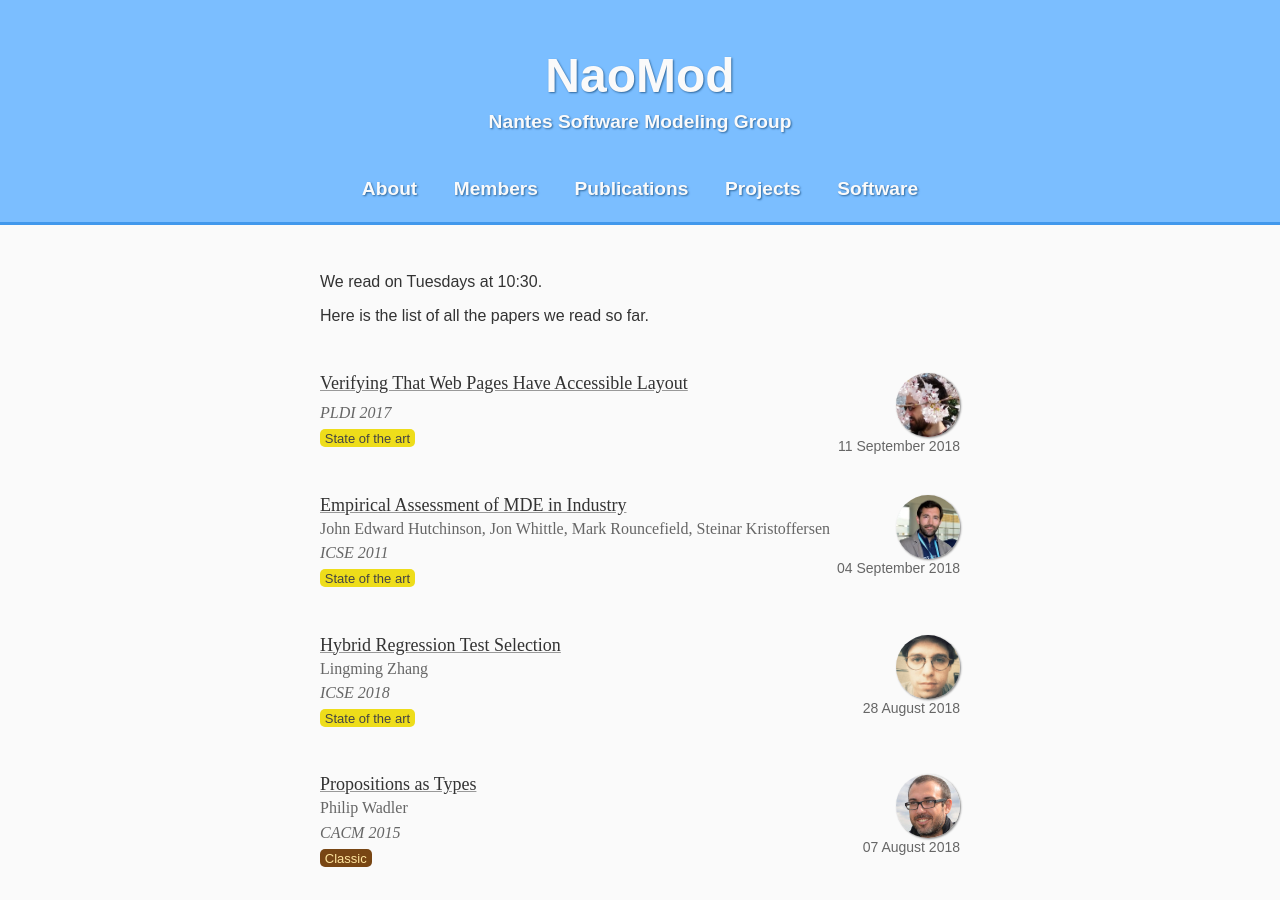
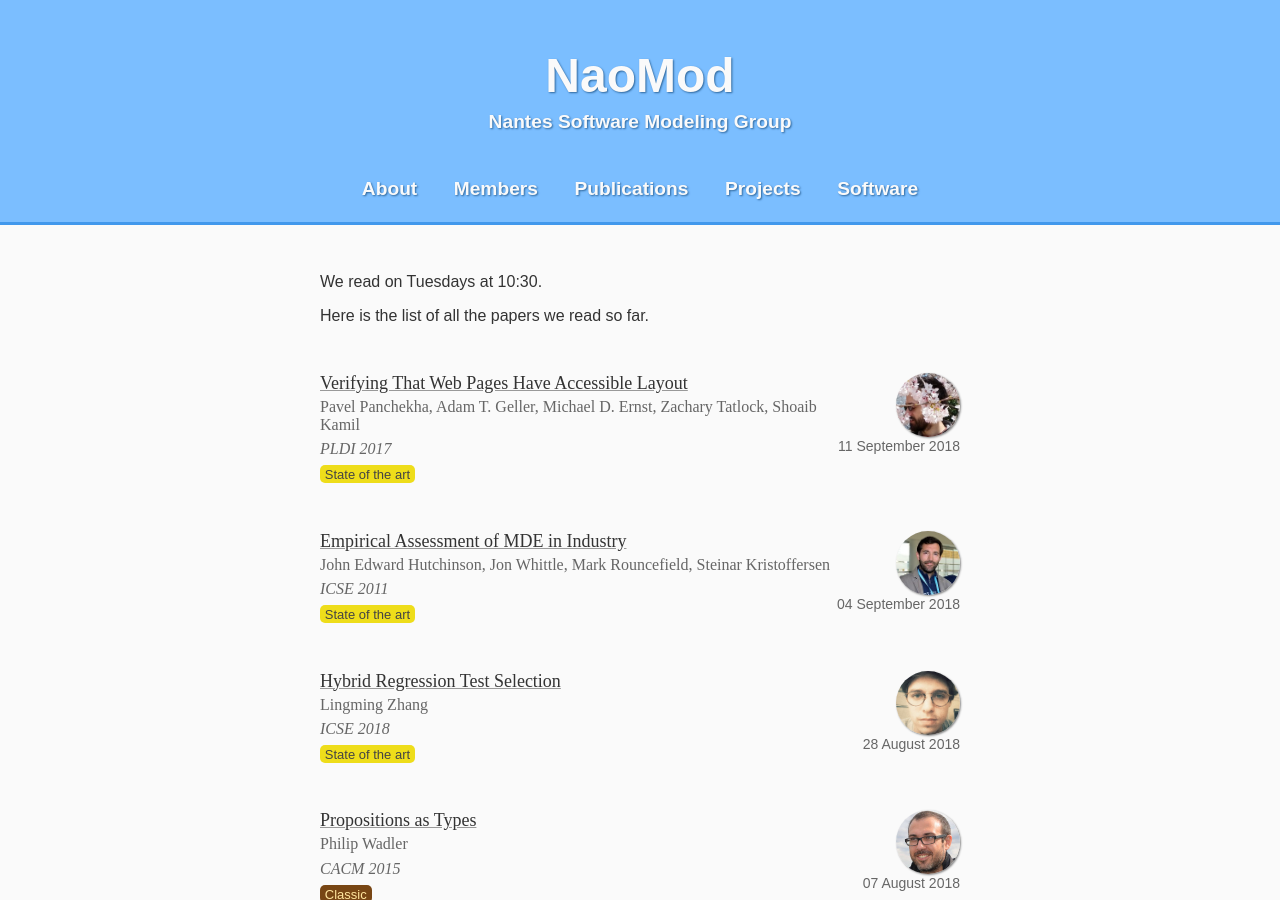
Before and after one commit to NaoMod/naomod.github.io, a Jekyll site: the page built from paper-of-the-week.html, in a window 1280 px wide and 900 px high. Built offline with Jekyll 4.4.1, drawn with Linux system fonts in a browser that asks for light colours.

Commit message:
Forgot authors

```diff
--- a/paper-of-the-week.html
+++ b/paper-of-the-week.html
@@ -6,6 +6,7 @@ papers:
 - date: 2018-09-11
   speaker: Florent
   title: Verifying That Web Pages Have Accessible Layout
+  authors: Pavel Panchekha, Adam T. Geller, Michael D. Ernst, Zachary Tatlock, Shoaib Kamil
   venue: PLDI
   year: 2017
   url: https://homes.cs.washington.edu/~mernst/pubs/verify-layout-pldi2018.pdf
```
